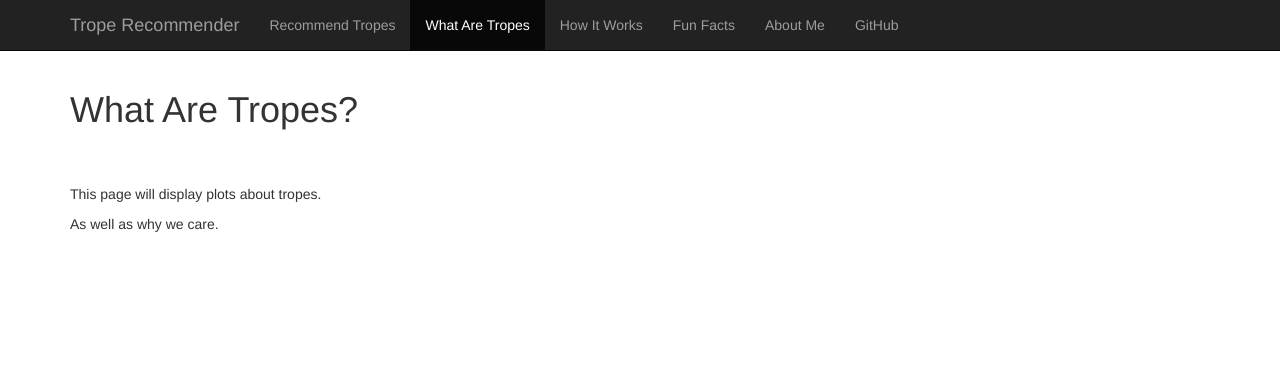
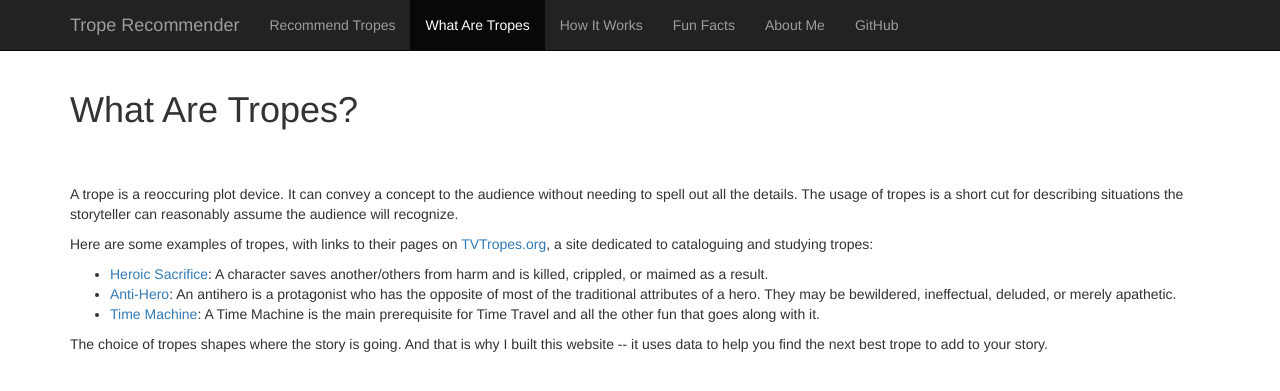
Before and after one commit to PeiZhangOSU/trope_rec_heroku, a Flask app: page /whataretropes in a window 1280 px wide. Shown: the top 391 px of the page. Run offline with Flask 2, Linux system fonts and the light colour scheme; parts of the project's set-up code (start-up, migrations or seed data) failed here and were passed over; some libraries are stand-ins or nearby versions.

Commit message:
Add what are tropes page

```diff
--- a/templates/whataretropes.html
+++ b/templates/whataretropes.html
@@ -3,8 +3,19 @@
 {% block content %}
   <div class="container">
     <h1>What Are Tropes?</h1>
-		<p>This page will display plots about tropes.</p>
-    <p>As well as why we care.</p>
+
+		<p>A trope is a reoccuring plot device. It can convey a concept to the audience without needing to spell out all the details. The usage of tropes is a short cut for describing situations the storyteller can reasonably assume the audience will recognize.</p>
+
+    <p>Here are some examples of tropes, with links to their pages on <a href="http://TVTropes.org">TVTropes.org</a>, a site dedicated to cataloguing and studying tropes:</p>
+
+    <ul>
+      <div class="list_indent">
+        <li><a href="http://tvtropes.org/pmwiki/pmwiki.php/Main/HeroicSacrifice">Heroic Sacrifice</a>: A character saves another/others from harm and is killed, crippled, or maimed as a result.</li>
+        <li><a href="http://tvtropes.org/pmwiki/pmwiki.php/Main/AntiHero">Anti-Hero</a>:  An antihero is a protagonist who has the opposite of most of the traditional attributes of a hero. They may be bewildered, ineffectual, deluded, or merely apathetic.</li>
+        <li><a href="http://tvtropes.org/pmwiki/pmwiki.php/Main/TimeMachine">Time Machine</a>: A Time Machine is the main prerequisite for Time Travel and all the other fun that goes along with it. </li>
+      </div>
+
+    <p>The choice of tropes shapes where the story is going. And that is why I built this website -- it uses data to help you find the next best trope to add to your story.</p>
   </div>
 
 {% endblock %}
```
